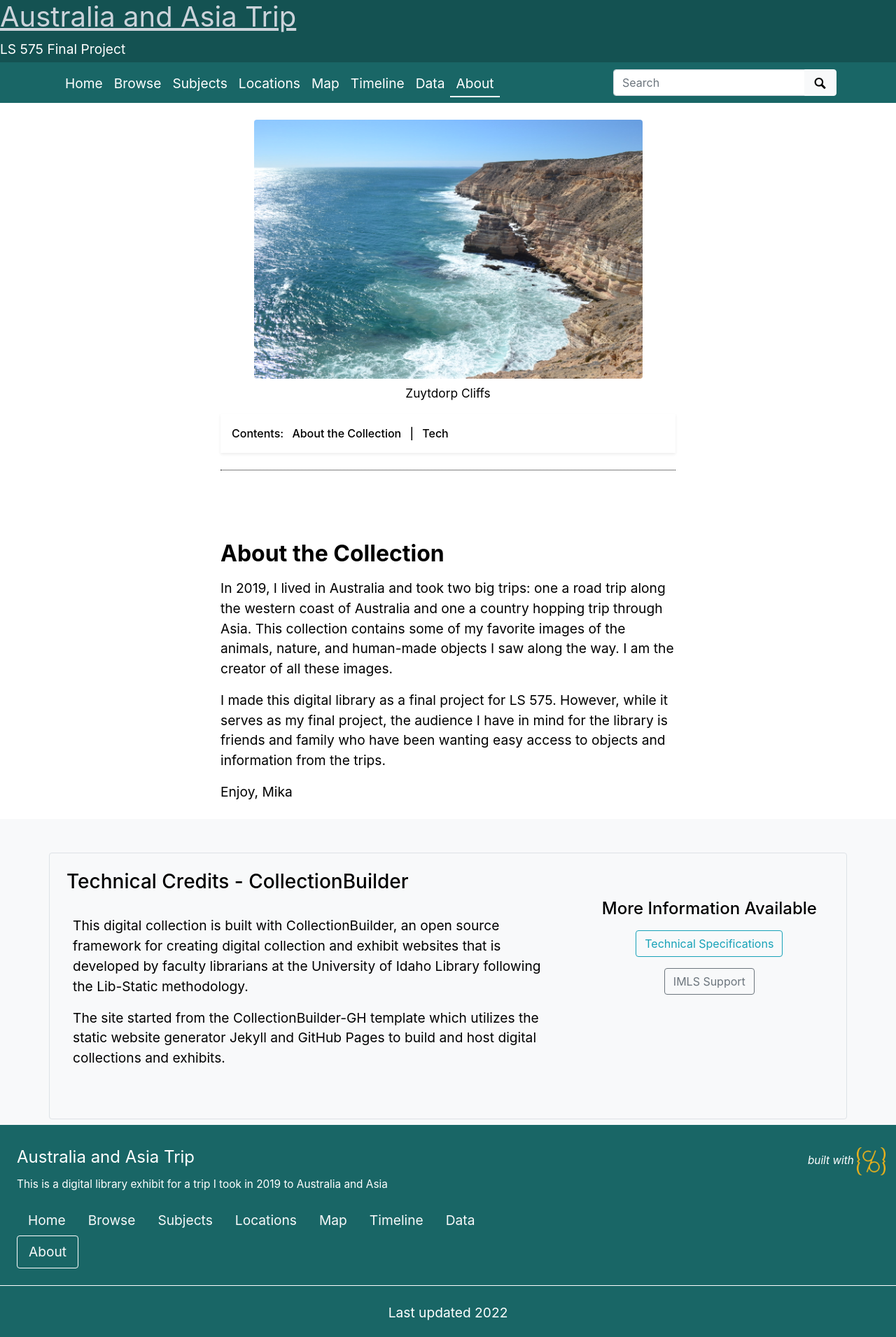
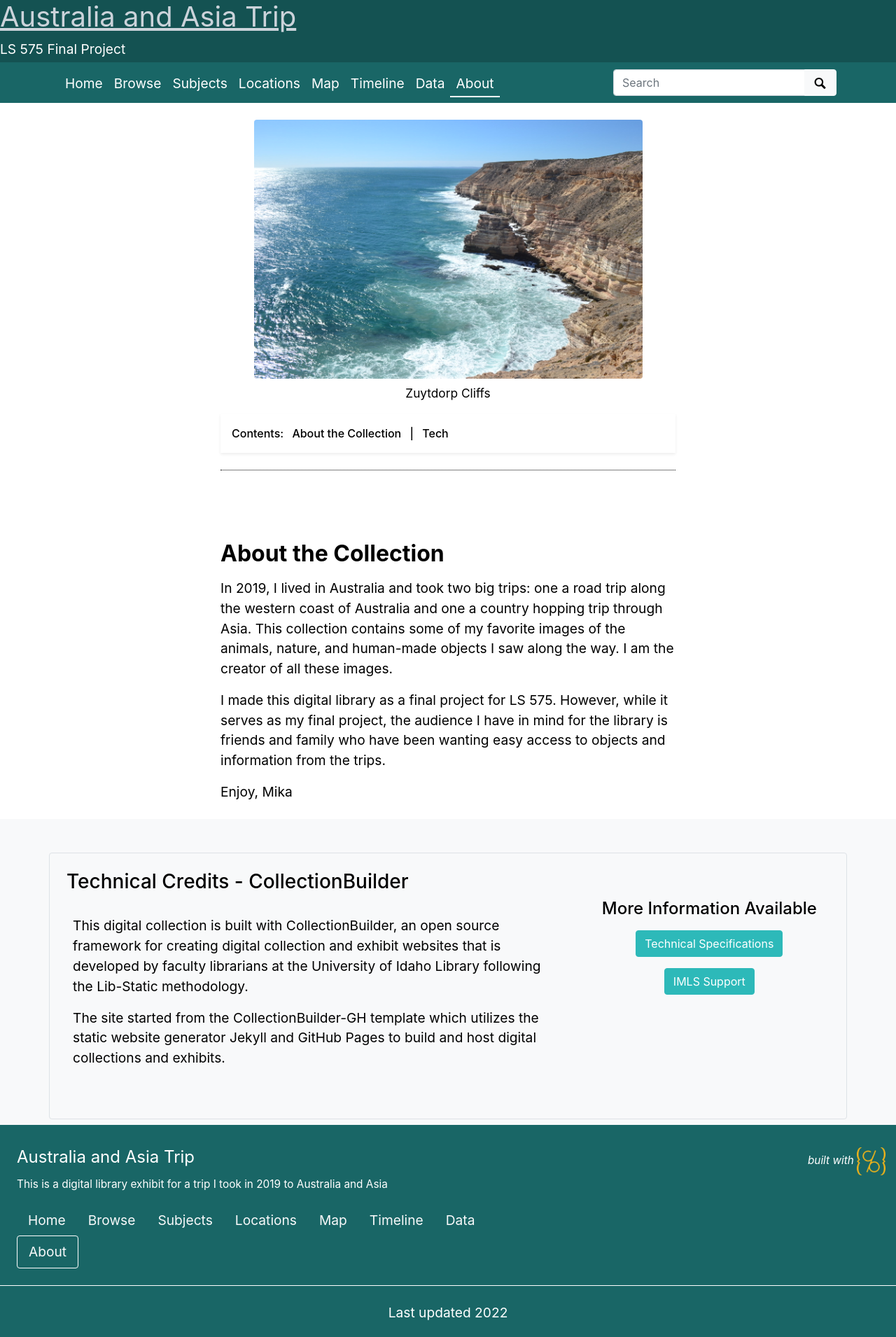
Before and after one commit to mikasmith97/final.github.io, a Jekyll site: the page built from pages/about.md, in a window 1280 px wide. Shown: the whole page at 70% size. Built offline with Jekyll 4.4.1, drawn with Linux system fonts in a browser that asks for light colours.

Commit message:
Update credits.html

```diff
--- a/_includes/cb/credits.html
+++ b/_includes/cb/credits.html
@@ -8,9 +8,9 @@
             </div>
             <div class="col-md-4 text-center">
                 <h4>More Information Available</h4>
-                <a class="btn btn-outline-info my-2" target="_blank" rel="noopener" href="https://collectionbuilder.github.io/about.html">Technical Specifications</a>
+                <a class="btn btn-bttns my-2" target="_blank" rel="noopener" href="https://collectionbuilder.github.io/about.html">Technical Specifications</a>
                 <br>
-                <a class="btn btn-outline-secondary my-2" target="_blank" rel="noopener" href="https://collectionbuilder.github.io/about.html#support">IMLS Support</a>
+                <a class="btn btn-bttns my-2" target="_blank" rel="noopener" href="https://collectionbuilder.github.io/about.html#support">IMLS Support</a>
             </div>
         </div>
     </div>
```
